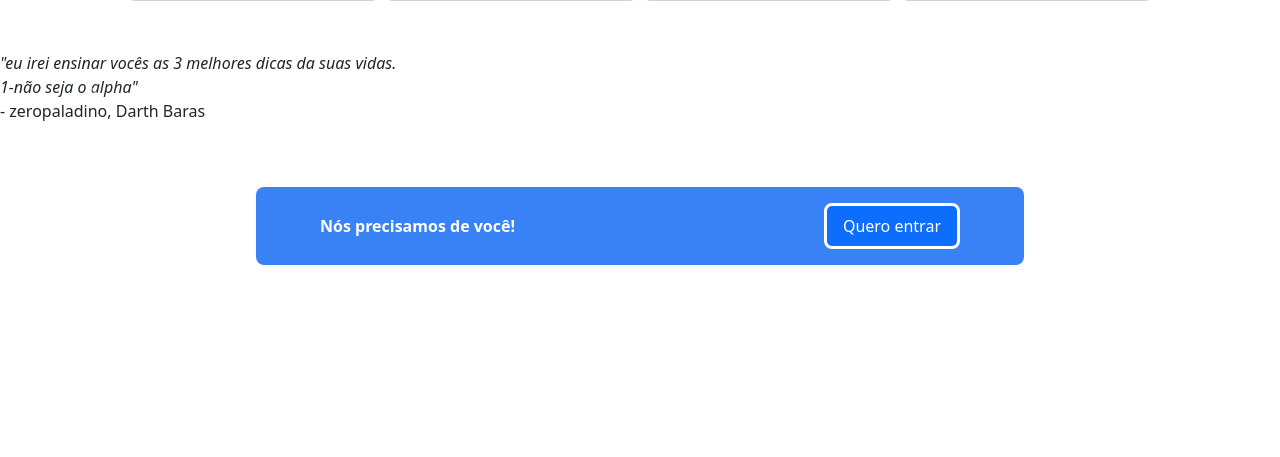
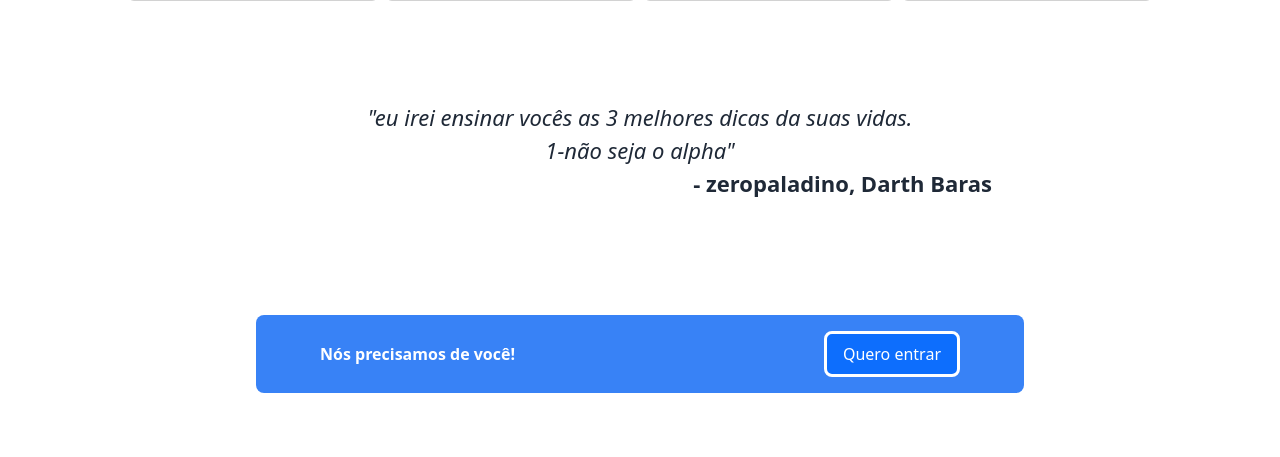
Before and after one commit to gabrielvascf/DEVWEB3, a Flask app: page / in a window 1280 px wide. Shown: the part 1571-2028 px from the top of the page. Before the commit the page ends 1836 px from the top, so only its background shows below. Run offline with Flask 3, Linux system fonts and the light colour scheme.

Commit message:
Update style.css

```diff
--- a/static/style.css
+++ b/static/style.css
@@ -91,15 +91,25 @@ ul {
     background-color: #E5E7EB;
 }
 
-.quote .text {
+.quotetext {
     width: 55vw;
+    height: 200px;
+    margin: auto auto;
     text-align: center;
     color: #1F2937;
-    font-size: 36px;
+    font-size: 22px;
     font-weight: lighter;
+    display: flex;
+    flex-direction: column;
+    align-content: center;
+    justify-content: center;
 }
 
-.quote .quoter {
+.content {
+    margin: auto 0;
+}
+
+.quotetext .quoter {
     font-weight: bold;
     display: flex;
     justify-content: end;
```
